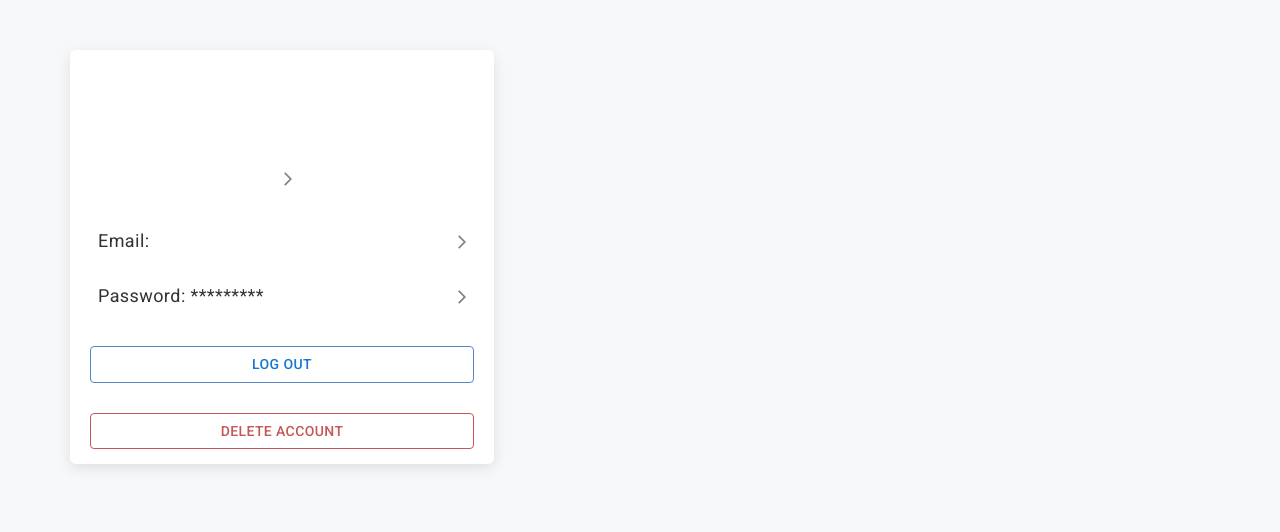
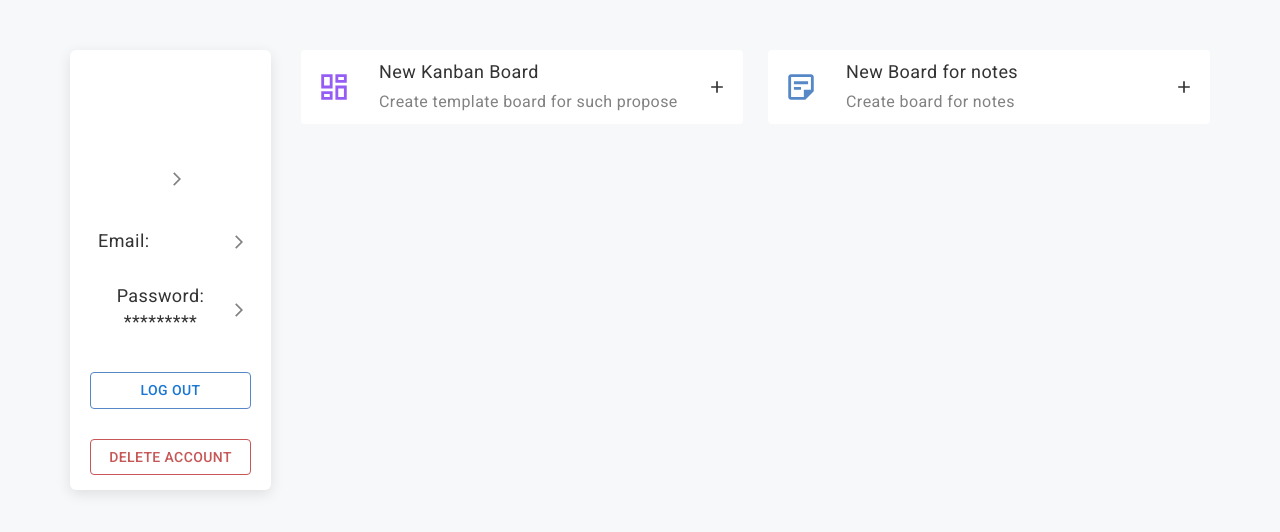
Before and after one commit to MilenaMorozova/SharedBoard-frontend, a React (Create React App) app: page /account in a window 1280 px wide. Shown: the top 532 px of the page. Built offline with nearby package versions, Linux system fonts and the light colour scheme.

Commit message:
added crete-board-card component

```diff
--- a/src/account/account-page.tsx
+++ b/src/account/account-page.tsx
@@ -1,5 +1,6 @@
 import AccountCard from './account-card/account-card';
-import { AccountCardLocationStyle, AccountPageStyle } from './style';
+import CreateBoardsBlock from './create-board-card/create-board-card';
+import { AccountCardLocationStyle, AccountPageStyle, BoardBlockStyle } from './style';
 
 
 function AccountPage() {
@@ -7,6 +8,9 @@ function AccountPage() {
     <div style={AccountPageStyle}>
       <div style={AccountCardLocationStyle}>
         <AccountCard />
+        <div style={BoardBlockStyle}>
+          <CreateBoardsBlock />
+        </div>
       </div>
     </div>
   );
--- /dev/null
+++ b/src/account/create-board-card/create-board-card.tsx
@@ -0,0 +1,45 @@
+import { Button } from '@mui/material';
+import DashboardOutlinedIcon from '@mui/icons-material/DashboardOutlined';
+import AddOutlinedIcon from '@mui/icons-material/AddOutlined';
+import StickyNote2OutlinedIcon from '@mui/icons-material/StickyNote2Outlined';
+import { ReactNode } from 'react';
+import {
+  AddIconStyle, BoardIconStyle, CardBoardInfoStyle, CardDescriptionTextStyle, CardHeaderTextStyle,
+  CreateBoardBlockStyle,
+  CreateBoardCardStyle,
+} from './style';
+import COLORS from '../../colors';
+
+function CreateBoardCard(props: {boardName: string, boardDescription: string, boardIcon: ReactNode}) {
+  return (
+    <Button
+      startIcon={props.boardIcon}
+      endIcon={<AddOutlinedIcon sx={AddIconStyle} />}
+      sx={CreateBoardCardStyle}
+    >
+      <div style={CardBoardInfoStyle}>
+        <div style={CardHeaderTextStyle}>New {props.boardName}</div>
+        <div style={CardDescriptionTextStyle}>{props.boardDescription}</div>
+      </div>
+    </Button>
+  );
+}
+
+function CreateBoardsBlock() {
+  return (
+    <div style={CreateBoardBlockStyle}>
+      <CreateBoardCard
+        boardName="Kanban Board"
+        boardDescription="Create template board for such propose"
+        boardIcon={<DashboardOutlinedIcon sx={{ ...BoardIconStyle, color: COLORS.ICON_PURPLE }} />}
+      />
+      <CreateBoardCard
+        boardName="Board for notes"
+        boardDescription="Create board for notes"
+        boardIcon={<StickyNote2OutlinedIcon sx={{ ...BoardIconStyle, color: COLORS.ICON_BLUE }} />}
+      />
+    </div>
+  );
+}
+
+export default CreateBoardsBlock;
--- /dev/null
+++ b/src/account/create-board-card/style.ts
@@ -0,0 +1,49 @@
+import COLORS from '../../colors';
+import FONTS from '../../fonts';
+
+export const CreateBoardCardStyle = {
+  textTransform: 'none',
+
+  display: 'flex',
+  flexDirection: 'row',
+  alignItems: 'center',
+  gap: '20px',
+  padding: '10px 20px',
+
+  background: COLORS.BACKGROUND_WHITE,
+};
+
+export const CardBoardInfoStyle = {
+  width: '300px',
+  display: 'flex',
+  flexDirection: 'column' as 'column',
+  alignItems: 'flex-start',
+  gap: '5px',
+};
+
+export const CardHeaderTextStyle = {
+  color: COLORS.TEXT_DARK_GRAY,
+  ...FONTS.H3,
+};
+
+export const CardDescriptionTextStyle = {
+  color: COLORS.TEXT_GRAY,
+  ...FONTS.BODY,
+};
+
+export const AddIconStyle = {
+  color: COLORS.TEXT_DARK_GRAY,
+};
+
+export const BoardIconStyle = {
+  width: '34px',
+  height: '34px',
+};
+
+export const CreateBoardBlockStyle = {
+  display: 'flex',
+  flexDirection: 'row' as 'row',
+  alignItems: 'flex-start',
+  padding: '0px',
+  gap: '25px',
+};
--- a/src/account/style.ts
+++ b/src/account/style.ts
@@ -7,4 +7,10 @@ export const AccountPageStyle = {
 
 export const AccountCardLocationStyle = {
   padding: '50px 70px',
+  display: 'flex',
+  flexDirection: 'row' as 'row',
 };
+
+export const BoardBlockStyle = {
+  marginLeft: '30px',
+};
--- a/src/colors.ts
+++ b/src/colors.ts
@@ -9,6 +9,9 @@ const COLORS = {
   BACKGROUND_WHITE: '#FFFFFF',
 
   BUTTON_BLUE: '#5688C7',
+
+  ICON_PURPLE: '#965DF4',
+  ICON_BLUE: '#5688C7',
 };
 
 export default COLORS;
```
